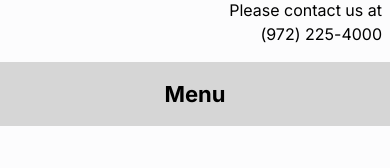
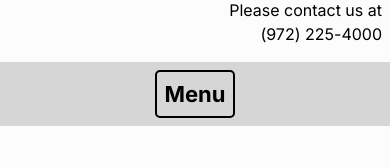
Before and after one commit to myDeveloperJourney/rogers-wildlife-site, a Next.js app: page /about in a window 390 px wide. Shown: the part 250-418 px from the top of the page. Built offline with nearby package versions, Linux system fonts and the light colour scheme.

Commit message:
edit: mobile navbar has been edited to have a border

```diff
--- a/src/components/ui/burger_button/Burger.module.css
+++ b/src/components/ui/burger_button/Burger.module.css
@@ -15,13 +15,14 @@
     height: 3rem;
     align-items: center;
     justify-content: center;
-    border: none;
+    border: 2px solid black;
+    border-radius: 5px;
     background-color: transparent;
 }
 
 .clickedButton {
     position: fixed;
-    top: 0.2rem;
+    top: 0.5rem;
     right: 0.5rem;
     transition: transform 0.3s ease-in-out, opacity 1s ease-in-out, background-color 1s ease-in-out;
 }
```
